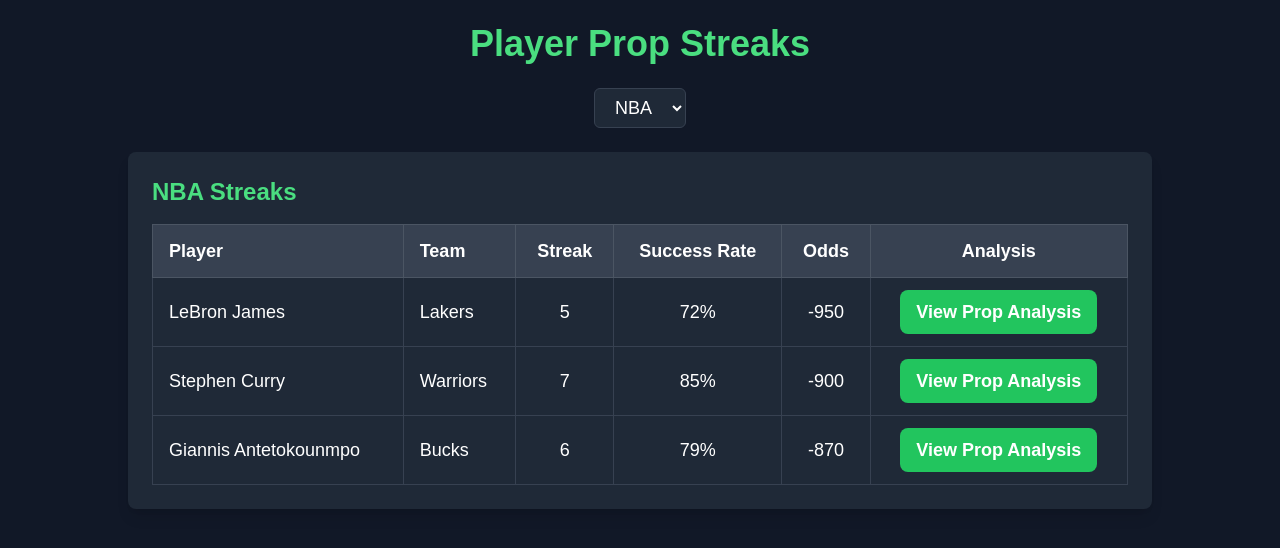
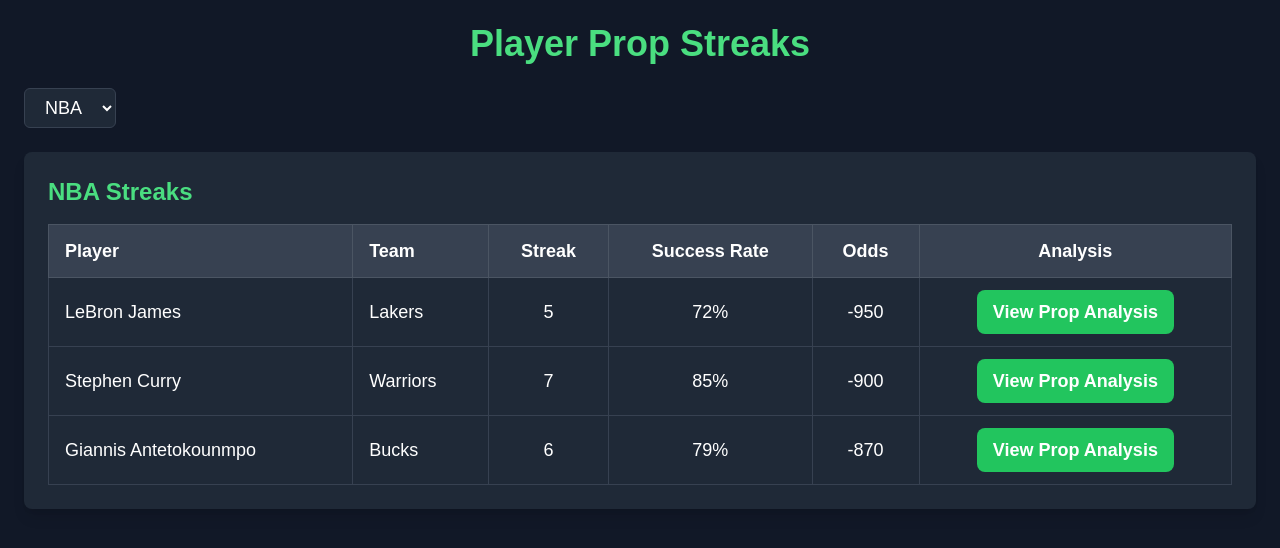
Before and after one commit to kadetownsend4/ML-Betting, a Next.js app in the folder better-picks/: page /prop-streak-success-rate in a window 1280 px wide. Shown: the top 548 px of the page. Built offline with nearby package versions, Linux system fonts and the light colour scheme.

Commit message:
Tweaked the player props streaks page to display the center section better as well as move the drop down option over to the left.

```diff
--- a/better-picks/app/prop-streak-success-rate/page.tsx
+++ b/better-picks/app/prop-streak-success-rate/page.tsx
@@ -36,8 +36,8 @@ export default function PropStreaksPage() {
   };
 
   return (
-    <div className="min-h-screen bg-gray-900 text-white flex flex-col items-center p-6">
-      <h1 className="text-4xl font-bold text-green-400 mb-6">Player Prop Streaks</h1>
+    <div className="min-h-screen bg-gray-900 text-white flex flex-col items-start p-6">
+      <h1 className="text-4xl font-bold text-green-400 mb-6 self-center">Player Prop Streaks</h1>
 
       {/* Dropdown for League Selection */}
       <select
@@ -53,7 +53,7 @@ export default function PropStreaksPage() {
       </select>
 
       {/* Table of Player Prop Streaks */}
-      <div className="w-full max-w-5xl bg-gray-800 p-6 rounded-lg shadow-lg">
+      <div className="w-full max-w-9xl bg-gray-800 p-6 rounded-lg shadow-lg">
         <h2 className="text-2xl font-semibold text-green-400 mb-4">{selectedLeague} Streaks</h2>
         <table className="w-full border-collapse border border-gray-700 text-lg">
           <thead className="bg-gray-700">
```
